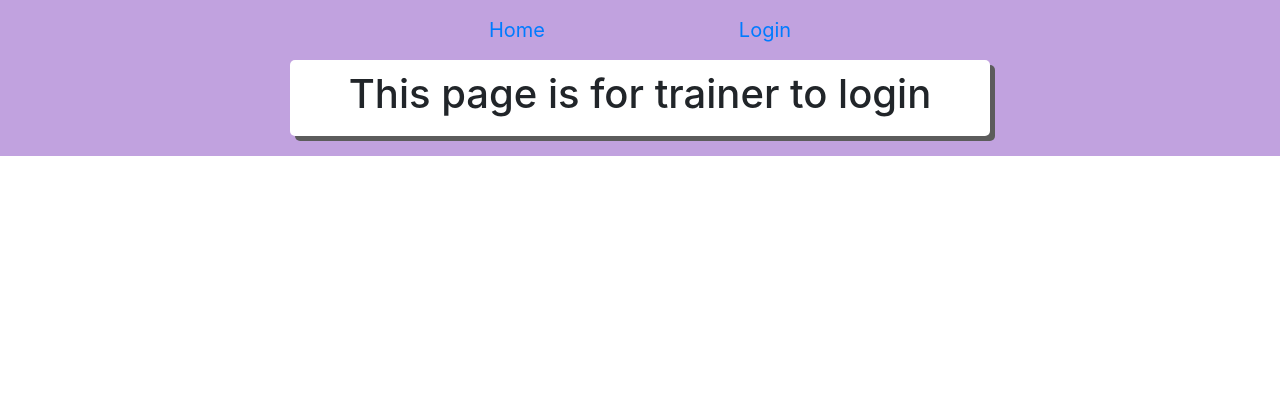
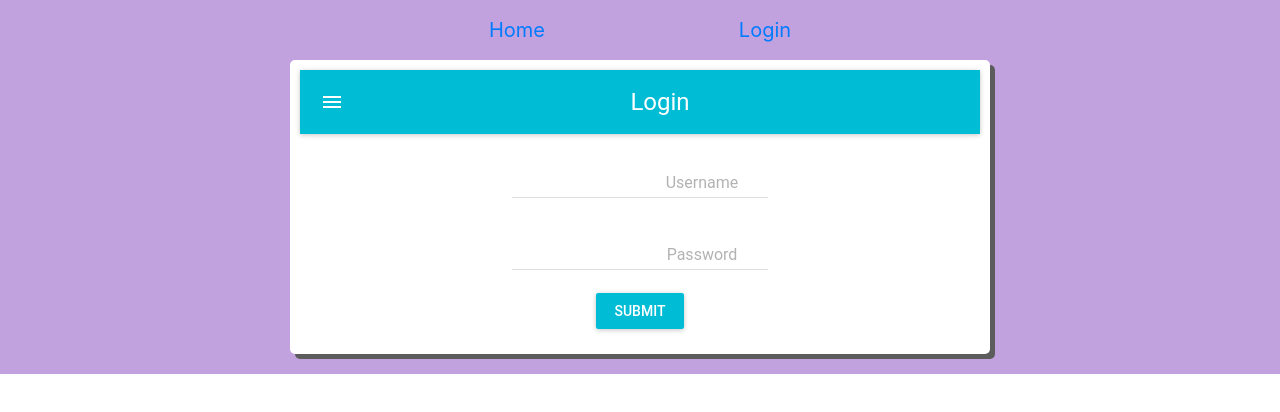
Before and after one commit to lootster/first-backend-project, a React (Create React App) app in the folder client/: page /login in a window 1280 px wide. Shown: the top 412 px of the page. Built offline with nearby package versions, Linux system fonts and the light colour scheme.

Commit message:
create user login page

```diff
--- a/client/package.json
+++ b/client/package.json
@@ -4,6 +4,7 @@
   "private": true,
   "proxy": "http://localhost:3001",
   "dependencies": {
+    "material-ui": "^0.20.2",
     "react": "^16.6.0",
     "react-dom": "^16.6.0",
     "react-router-dom": "^4.3.1",
--- a/client/src/App.js
+++ b/client/src/App.js
@@ -3,7 +3,7 @@
   BrowserRouter as Router,
   Route,
   Switch,
-  Redirect
+  // Redirect
 } from "react-router-dom";
 import "./App.css";
 import Home from "./Home";
--- a/client/src/Login.js
+++ b/client/src/Login.js
@@ -1,11 +1,47 @@
-import React from "react";
+import React, { Component } from "react";
+import MuiThemeProvider from 'material-ui/styles/MuiThemeProvider';
+import AppBar from 'material-ui/AppBar';
+import RaisedButton from 'material-ui/RaisedButton';
+import TextField from 'material-ui/TextField';
 
-const Login = () => {
-  return (
-    <div className="header">
-      <h1>This page is for trainer to login</h1>
-    </div>
-  );
-};
+class Login extends Component {
+  constructor(props){
+    super(props);
+    this.state={
+    username:'',
+    password:''
+    }
+   }
+  render() {
+      return (
+        <div className="header">
+          <MuiThemeProvider>
+            <div>
+            <AppBar
+               title="Login"
+             />
+             <TextField
+               hintText="Enter your Username"
+               floatingLabelText="Username"
+               onChange = {(event,newValue) => this.setState({username:newValue})}
+               />
+             <br/>
+               <TextField
+                 type="password"
+                 hintText="Enter your Password"
+                 floatingLabelText="Password"
+                 onChange = {(event,newValue) => this.setState({password:newValue})}
+                 />
+               <br/>
+               <RaisedButton label="Submit" primary={true} style={style} onClick={(event) => this.handleClick(event)}/>
+           </div>
+           </MuiThemeProvider>
+        </div>
+      );
+    }
+  }
+  const style = {
+   margin: 15,
+  };
 
 export default Login;
```
Also changed, not shown: 1 other file (tests, documents, lock files or other folders).
